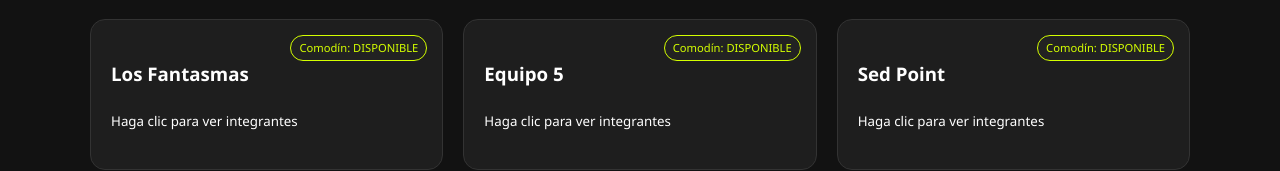
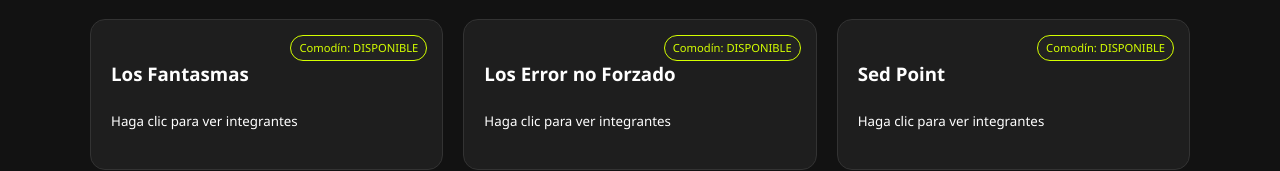
Before and after one commit to peqee314/padelmasteresperanza, a plain HTML site: page index.html in a window 1280 px wide. Shown: the part 565-736 px from the top of the page. Drawn offline with Linux system fonts and the light colour scheme.

Commit message:
index.html

```diff
--- a/index.html
+++ b/index.html
@@ -270,7 +270,7 @@
             jugadores: ["Fernando Montardit", "Alejandro Fuhr", "Julian Tschaggeny", "Facundo Niello", "Luis Taris"]
         },
         {
-            nombre: "Equipo 5",
+            nombre: "Los Error no Forzado",
             comodin: "DISPONIBLE",
             capitan: "Ramón Dobbler",
             jugadores: ["Martin Exner", "Josue Asecas", "Pablo Beresvil", "Santiago Angiulla", "Nicolas Wenke"]
```
